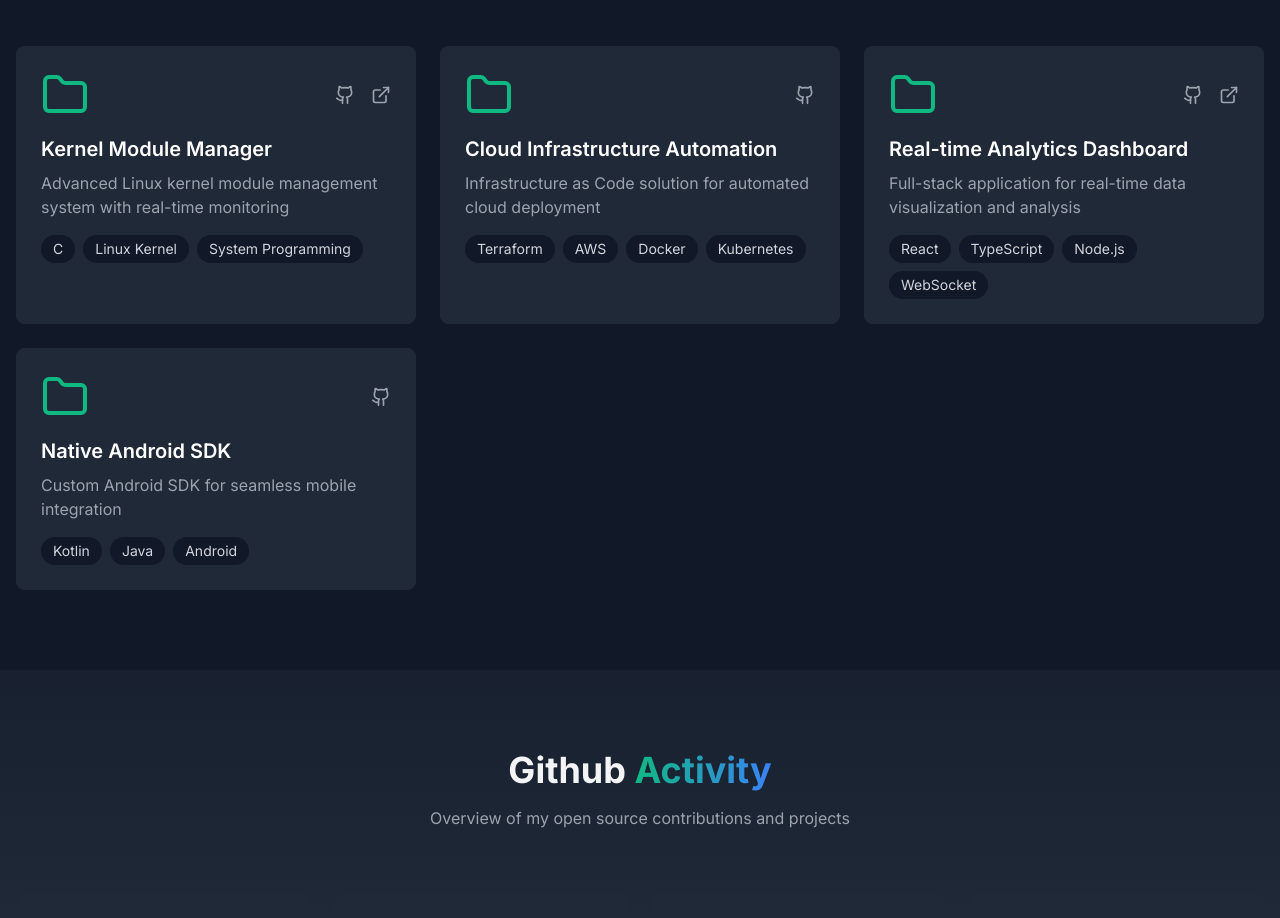
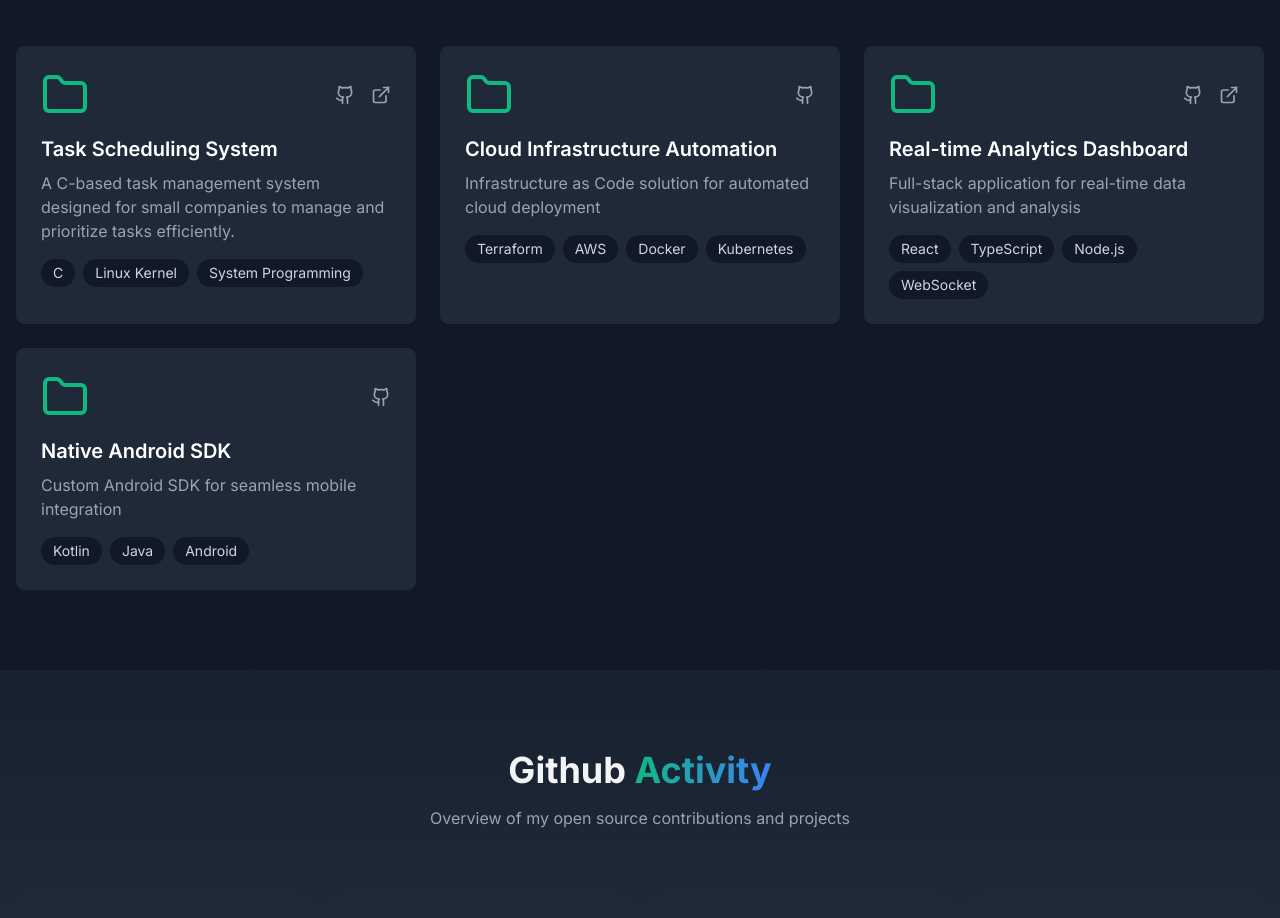
Before and after one commit to Joshua-Coded/My_Portfolio, a Next.js app in the folder portfolio/: page / in a window 1280 px wide. Shown: the part 4542-5460 px from the top of the page. Built offline with nearby package versions, Linux system fonts and the light colour scheme; no server answers.

Commit message:
some codes

```diff
--- a/portfolio/src/components/home/Projects.tsx
+++ b/portfolio/src/components/home/Projects.tsx
@@ -7,10 +7,10 @@ import { useInView } from "react-intersection-observer";
 const projects = [
     {
         id: 1,
-        title: "Kernel Module Manager",
-        description: "Advanced Linux kernel module management system with real-time monitoring",
+        title: "Task Scheduling System",
+        description: "A C-based task management system designed for small companies to manage and prioritize tasks efficiently.",
         tags: ["C", "Linux Kernel", "System Programming"],
-        github: "https://github.com/yourusername/kernel-module-manager",
+        github: "https://github.com/Joshua-Coded/task_scheduling_system",
         live: "https://demo-link",
         category: "systems"
     },
```
